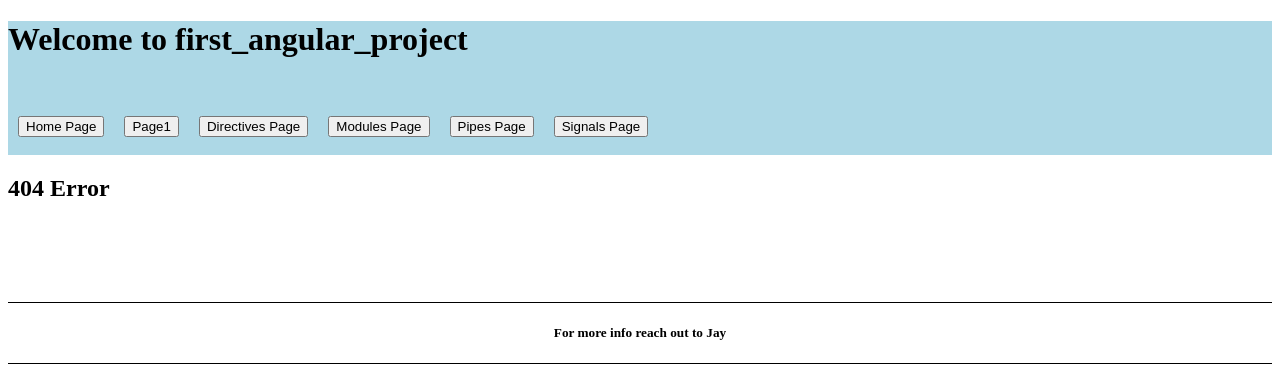
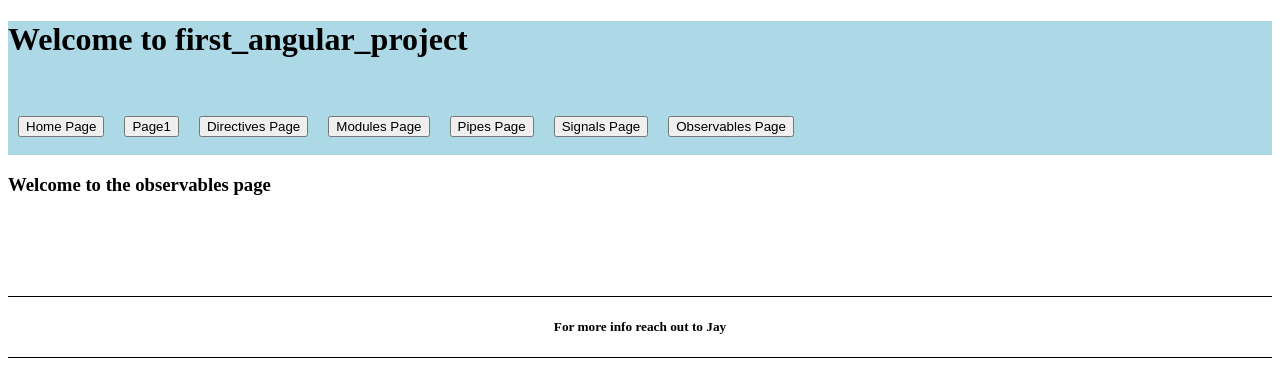
Before and after one commit to JTCollins33/first_angular_project, an Angular app: page /observables in a window 1280 px wide. Before the commit this address had no page. Shown: the top 378 px of the page. Built offline with nearby package versions, Linux system fonts and the light colour scheme.

Commit message:
added outline for observables page

```diff
--- a/src/app/app.routes.ts
+++ b/src/app/app.routes.ts
@@ -31,6 +31,10 @@ export const routes: Routes = [
         loadComponent: () => import('./signals-page/signals-page.component').then(m => m.SignalsPageComponent)
     },
     {
+        path: 'observables',
+        loadComponent: () => import('./observables-page/observables-page.component').then(m => m.ObservablesPageComponent)
+    },
+    {
         path: '**',
         // component: NotFoundComponent
         loadComponent: () => import('./not-found/not-found.component').then(m => m.NotFoundComponent)
--- a/src/app/header/header.component.html
+++ b/src/app/header/header.component.html
@@ -7,5 +7,6 @@
     <button routerLink="/modules">Modules Page</button>
     <button routerLink="/pipes">Pipes Page</button>
     <button routerLink="/signals">Signals Page</button>
+    <button routerLink="/observables">Observables Page</button>
     <br/><br/>
 </header>
--- /dev/null
+++ b/src/app/observables-page/observables-page.component.html
@@ -0,0 +1 @@
+<h3>Welcome to the observables page</h3>
```
Also changed, not shown: src/app/observables-page/observables-page.component.ts (added, +11 -0 lines), src/app/observables-page/observables-page.component.scss (added).
